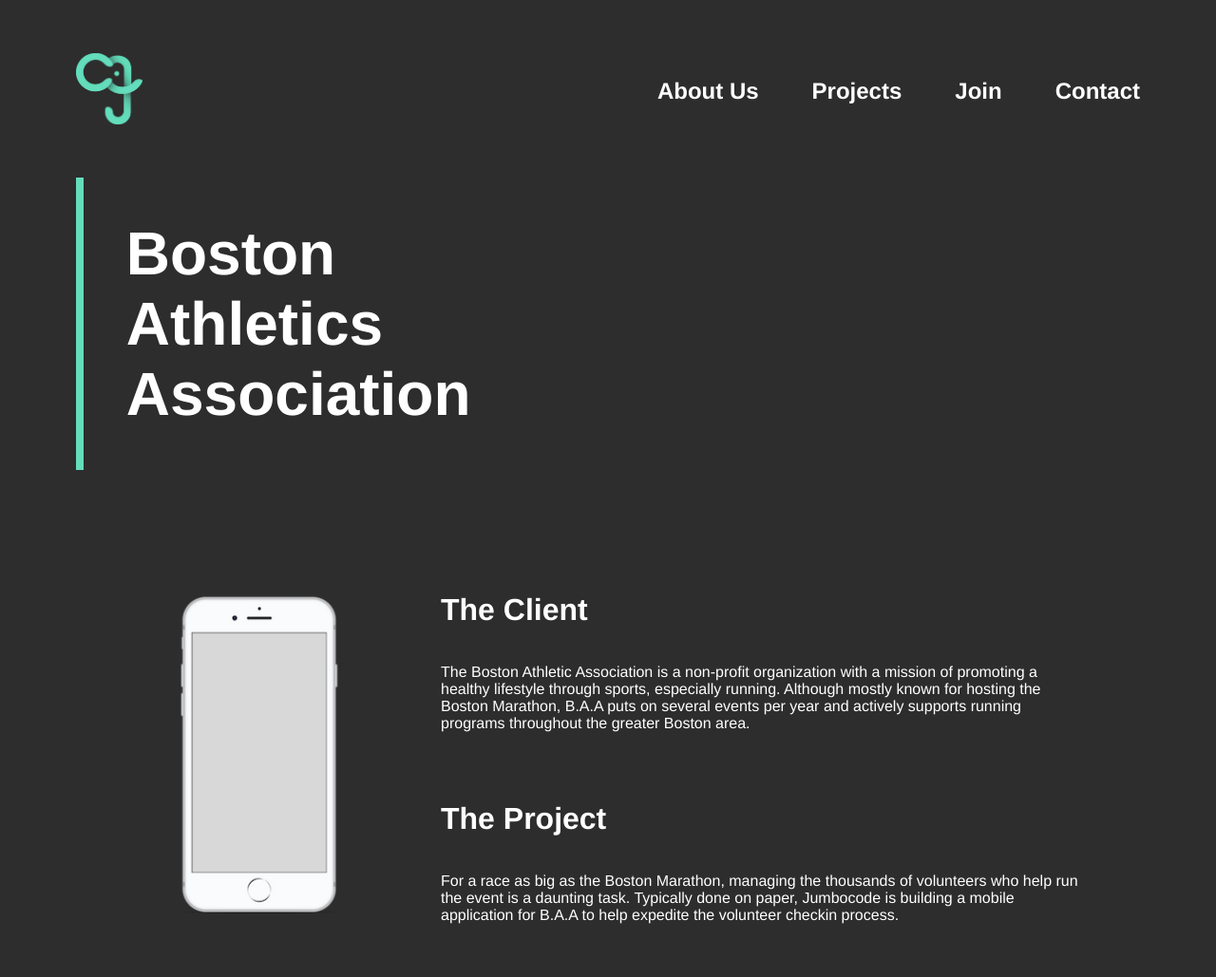
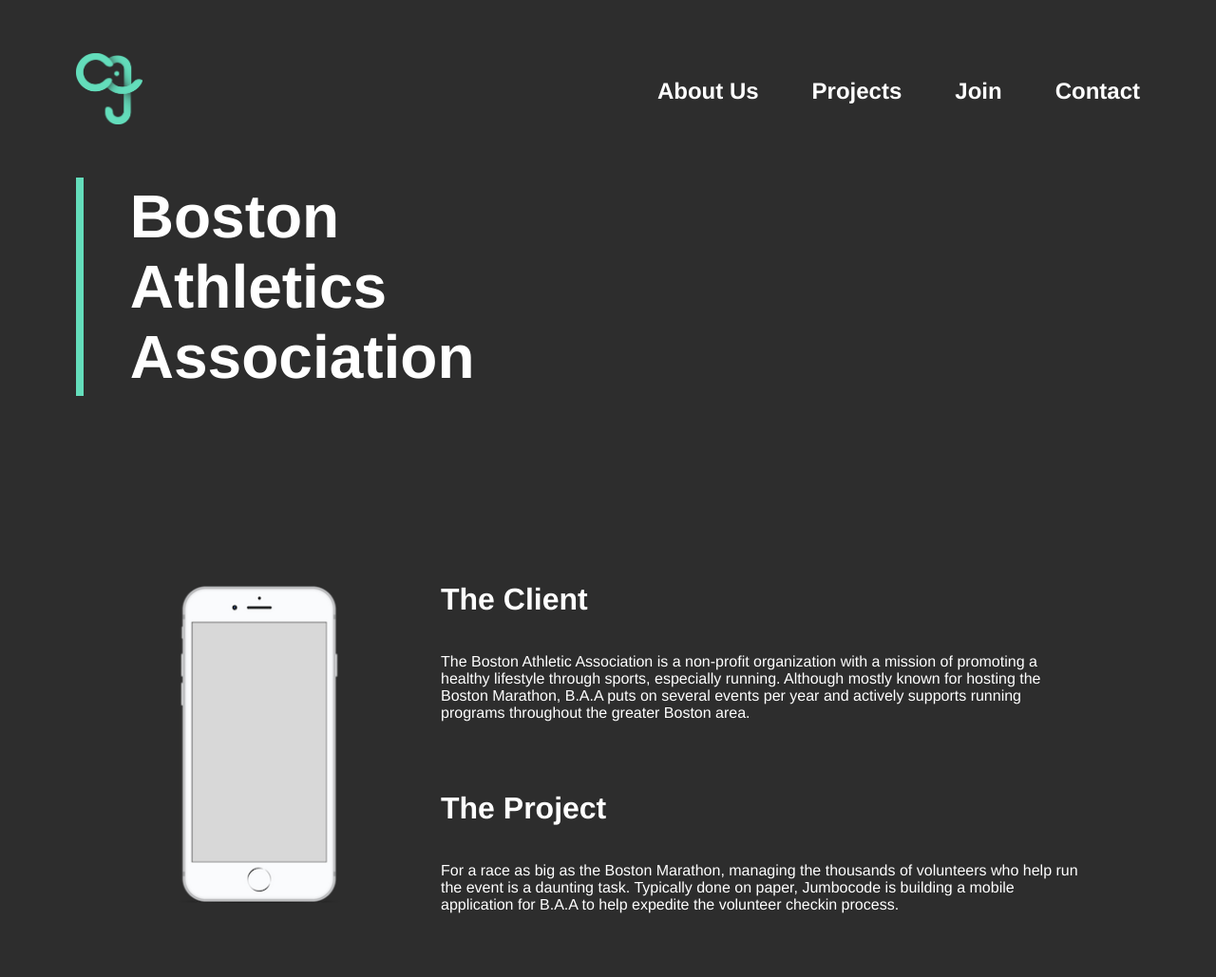
Before and after one commit to JumboCode/jumbocode-website, a PHP site: page /individual_project.html in a window 1280 px wide. Shown: the whole page at 95% size. After the commit the page ends 962 px from the top, so only its background shows below. Run offline with PHP 8.4, Linux system fonts and the light colour scheme.

Commit message:
Fixed Olivia's changes

```diff
--- a/assets/styles/style.css
+++ b/assets/styles/style.css
@@ -308,11 +308,14 @@ textarea::placeholder {
 	display: flex;
 	justify-content: flex-start;
 	font-size: 2rem;
-	margin-top: 0px;
-	margin-bottom: 0px;
+	margin: 0px;
 }
 
-.client_info {
+.organization h1 {
+	margin: 4px;
+}
+
+.client-info {
 	display: flex;
 	justify-content: flex-end;
 	flex-direction: column;
@@ -338,6 +341,7 @@ textarea::placeholder {
 .content {
 	display: flex;
 	flex-direction: row;
+	margin-top: 175px;
 }
 
 .baa {
--- a/individual_project.html
+++ b/individual_project.html
@@ -18,23 +18,15 @@
 	    </div>
 	    <br />
 	    <br />
-	    <div class="organization quote-right"> <!-- why won't the line stay in line with the text-->
+	    <div class="organization quote-right">
 	    	<h1>Boston<br />Athletics<br />Association</h1>
 	    </div>
-	    <br />
-	    <br />
-	    <br />
-	    <br />
-	    <br />
-	    <br /> <!--there's probably a more elegant way to do this?-->
 	    <div class="content">
 		    <div class="screenshot">
 		    	<img src="iphone_mockup.png">
-		    	<!--Struggling with getting the image the right size...-->
-		    	<!--I guess we need to add in the screenshot of the website too-->
+		    	<!--Waiting for screenshot-->
 		    </div>
-		    <div class="client_info">
-		    	<!--I'm not very good at making repeatable classes, I'm sorry. Please help-->
+		    <div class="client-info">
 		    	<h1 class="information">The Client</h1>
 		    	<p class="information">The Boston Athletic Association is a non-profit organization with a mission of promoting a healthy lifestyle through sports, especially running. Although mostly known for hosting the Boston Marathon, B.A.A puts on several events per year and actively supports running programs throughout the greater Boston area.</p>
 		    	<br />
```
